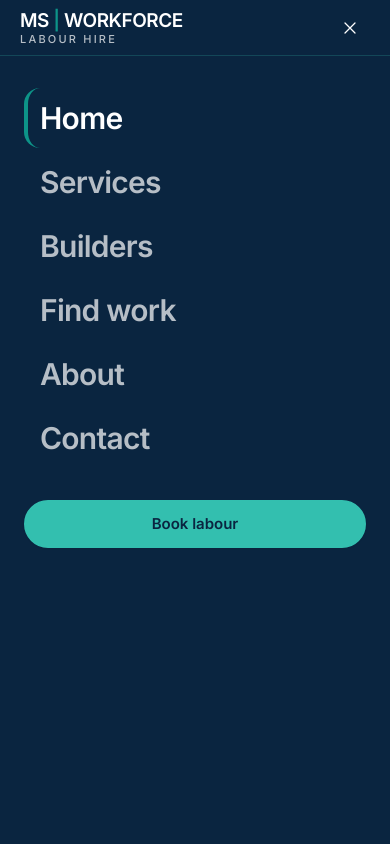
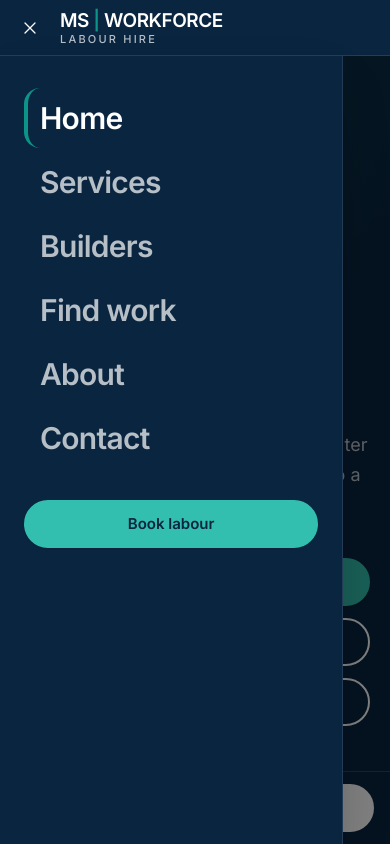
Before and after one commit to curiouscitizen11/MS-Workforce, a Next.js app: page / in a window 390 px wide. Both pictures are taken after a click on the button "Open menu". Shown: the top 844 px of the page. Built offline with nearby package versions, Linux system fonts and the light colour scheme.

Commit message:
Header: move hamburger button to the left, before the logo (44px tap target); menu opens as a left-hand panel (approved by Mav 24 Oct)

```diff
--- a/components/Header.tsx
+++ b/components/Header.tsx
@@ -42,6 +42,30 @@ export default function Header() {
   return (
     <header className="fixed inset-x-0 top-0 z-50 h-[var(--site-header-height)] bg-navy text-white shadow-[inset_0_-1px_0_rgba(51,191,175,0.22)]">
       <div className="wrap flex h-full items-center justify-between">
+        <div className="flex items-center gap-2">
+          <button
+            type="button"
+            className="-ml-3 inline-flex h-11 w-11 flex-none items-center justify-center rounded-full text-white focus-visible:outline focus-visible:outline-2 focus-visible:outline-offset-4 focus-visible:outline-teal md:hidden"
+            aria-expanded={open}
+            aria-controls="mobile-nav"
+            onClick={() => setOpen((value) => !value)}
+          >
+            <span className="sr-only">{open ? "Close menu" : "Open menu"}</span>
+            <svg
+              className="h-5 w-5"
+              viewBox="0 0 24 24"
+              fill="none"
+              stroke="currentColor"
+              strokeWidth={1.5}
+              aria-hidden="true"
+            >
+              {open ? (
+                <path strokeLinecap="round" d="M6 6l12 12M18 6L6 18" />
+              ) : (
+                <path strokeLinecap="round" d="M4 7h16M4 12h16M4 17h16" />
+              )}
+            </svg>
+          </button>
           <Link
             href="/"
             className="block leading-none focus-visible:outline focus-visible:outline-2 focus-visible:outline-offset-4 focus-visible:outline-teal"
@@ -53,6 +77,7 @@ export default function Header() {
               LABOUR HIRE
             </span>
           </Link>
+        </div>
 
         <nav className="hidden items-center gap-7 md:flex" aria-label="Primary">
           {navigation.map((item) => {
@@ -82,37 +107,23 @@ export default function Header() {
             Book labour
           </a>
         </nav>
+      </div>
 
+      {open ? (
         <button
           type="button"
-          className="inline-flex h-10 w-10 items-center justify-center rounded-full text-white focus-visible:outline focus-visible:outline-2 focus-visible:outline-offset-4 focus-visible:outline-teal md:hidden"
-          aria-expanded={open}
-          aria-controls="mobile-nav"
-          onClick={() => setOpen((value) => !value)}
-        >
-          <span className="sr-only">{open ? "Close menu" : "Open menu"}</span>
-          <svg
-            className="h-5 w-5"
-            viewBox="0 0 24 24"
-            fill="none"
-            stroke="currentColor"
-            strokeWidth={1.5}
+          tabIndex={-1}
           aria-hidden="true"
-          >
-            {open ? (
-              <path strokeLinecap="round" d="M6 6l12 12M18 6L6 18" />
-            ) : (
-              <path strokeLinecap="round" d="M4 7h16M4 12h16M4 17h16" />
-            )}
-          </svg>
-        </button>
-      </div>
+          className="fixed bottom-0 right-0 top-[var(--site-header-height)] z-30 w-full bg-black/50 md:hidden"
+          onClick={() => setOpen(false)}
+        />
+      ) : null}
 
       {open ? (
         <nav
           id="mobile-nav"
           aria-label="Mobile"
-          className="fixed inset-x-0 bottom-0 top-[var(--site-header-height)] z-40 overflow-y-auto bg-navy px-6 py-8 md:hidden"
+          className="fixed bottom-0 left-0 top-[var(--site-header-height)] z-40 w-[88%] max-w-sm overflow-y-auto border-r border-white/10 bg-navy px-6 py-8 text-left shadow-2xl md:hidden"
         >
           <ul className="space-y-1">
             {navigation.map((item) => {
```
Lines whose indentation alone changed are shown as unchanged.
